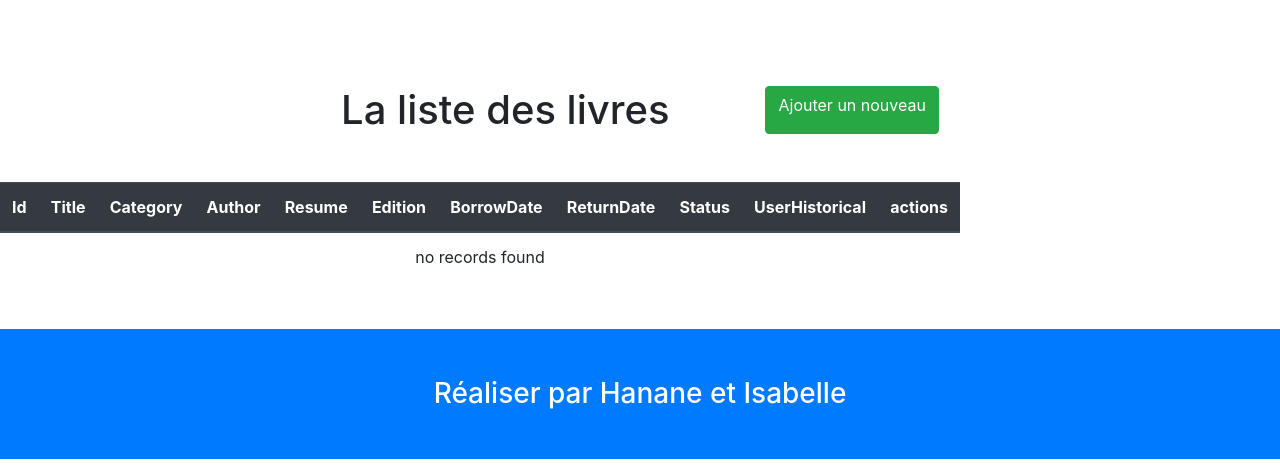
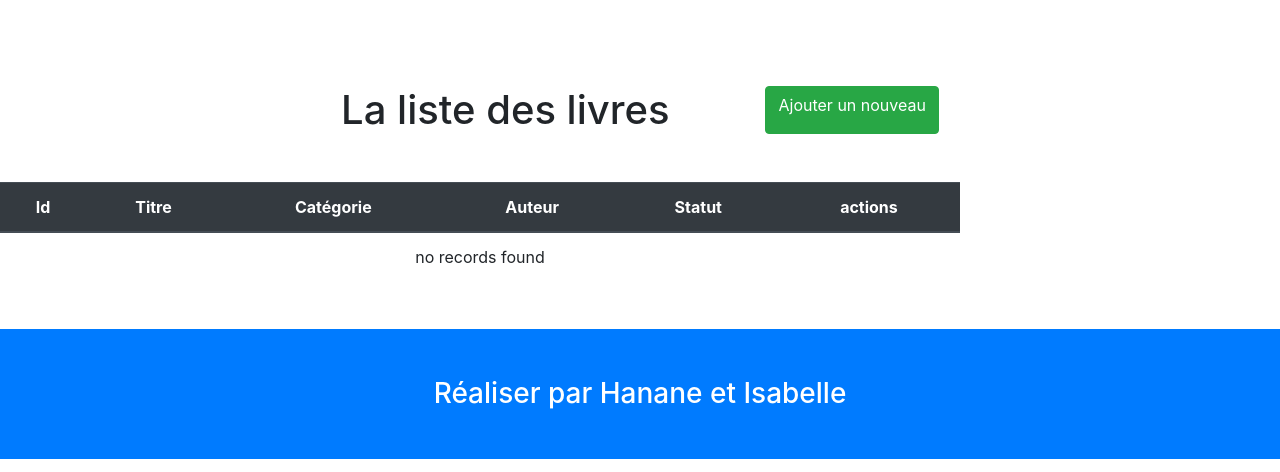
Before and after one commit to isapas/bibliotheque, a Symfony app: template templates/books/index.html.twig in a window 1280 px wide. Shown: the part 227-699 px from the top of the page. Run offline with Twig, Linux system fonts and the light colour scheme; the template is opened without the code that fills it, so the values that code supplies are empty; some libraries are stand-ins or nearby versions.

Commit message:
check css book's form

```diff
--- a/templates/books/_form.html.twig
+++ b/templates/books/_form.html.twig
@@ -1,4 +1,6 @@
 {{ form_start(form) }}
+<div class="form-group w-50 text-left m-5">
     {{ form_widget(form) }}
-    <button class="btn">{{ button_label|default('Save') }}</button>
+    <button class="btn btn-primary mr-5">{{ button_label|default('Save') }}</button>
+</div>
 {{ form_end(form) }}
--- a/templates/books/index.html.twig
+++ b/templates/books/index.html.twig
@@ -12,15 +12,10 @@
         <thead class="thead-dark text-center">
             <tr>
                 <th scope="col" scope="row">Id</th>
-                <th scope="col">Title</th>
-                <th scope="col">Category</th>
-                <th scope="col">Author</th>
-                <th scope="col">Resume</th>
-                <th scope="col">Edition</th>
-                <th scope="col">BorrowDate</th>
-                <th scope="col">ReturnDate</th>
-                <th scope="col">Status</th>
-                <th scope="col">UserHistorical</th>
+                <th scope="col">Titre</th>
+                <th scope="col">Catégorie</th>
+                <th scope="col">Auteur</th>
+                <th scope="col">Statut</th>
                 <th scope="col">actions</th>
             </tr>
         </thead>
@@ -31,12 +26,7 @@
                 <td>{{ book.title }}</td>
                 <td>{{ book.category }}</td>
                 <td>{{ book.author }}</td>
-                <td>{{ book.resume }}</td>
-                <td>{{ book.edition ? book.edition|date('Y-m-d') : '' }}</td>
-                <td>{{ book.borrowDate ? book.borrowDate|date('Y-m-d H:i:s') : '' }}</td>
-                <td>{{ book.returnDate ? book.returnDate|date('Y-m-d H:i:s') : '' }}</td>
                 <td>{{ book.status }}</td>
-                <td>{{ book.userHistorical ? book.userHistorical|join(', ') : '' }}</td>
                 <td>
                     <a class="btn btn-primary" href="{{ path('books_show', {'id': book.id}) }}">Détail</a>
                     <a class="btn btn-secondary" href="{{ path('books_edit', {'id': book.id}) }}">Modifier</a>
--- a/templates/books/show.html.twig
+++ b/templates/books/show.html.twig
@@ -5,7 +5,7 @@
 {% block body %}
     <h1>Détail du livre N° {{ book.id }}</h1>
     <a href="{{ path('books_index') }}">Retour à la liste des livres</a>
-    <table class="table mb-5 d-flex justify-content-center">
+    <table class="table mb-5 d-flex justify-content-center text-left">
         <tbody>
             <tr>
                 <th>Id</th>
--- a/templates/users/index.html.twig
+++ b/templates/users/index.html.twig
@@ -25,8 +25,8 @@
                 <td>{{ user.adress }}</td>
                 <td>{{ user.code }}</td>
                 <td>
-                    <a href="{{ path('users_show', {'id': user.id}) }}">show</a>
-                    <a href="{{ path('users_edit', {'id': user.id}) }}">edit</a>
+                    <a href="{{ path('users_show', {'id': user.id}) }}">Détail</a>
+                    <a href="{{ path('users_edit', {'id': user.id}) }}">Modifier</a>
                 </td>
             </tr>
         {% else %}
```
Also changed, not shown: templates/books/edit.html.twig (+2 -5 lines), 1 other file.
